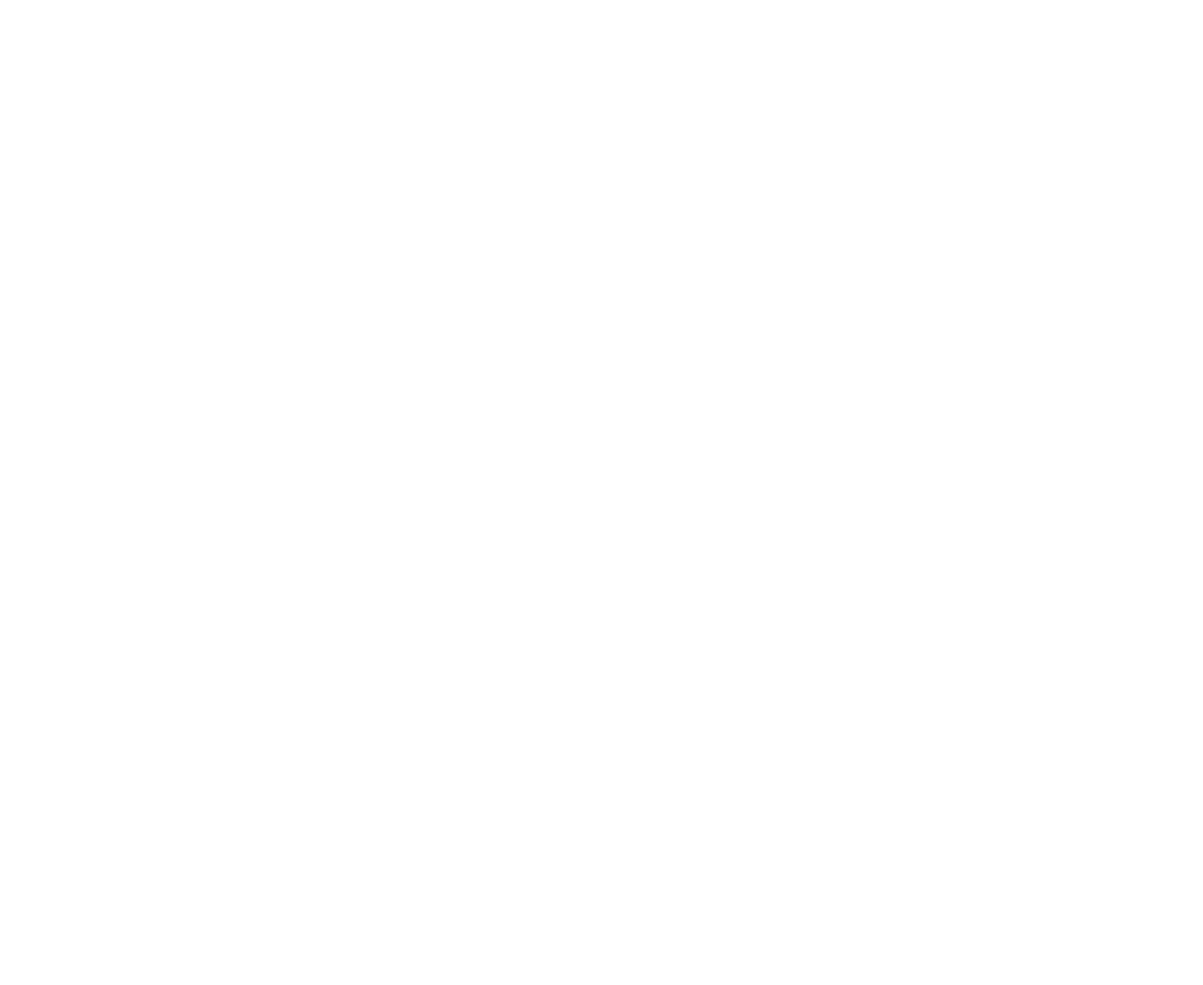
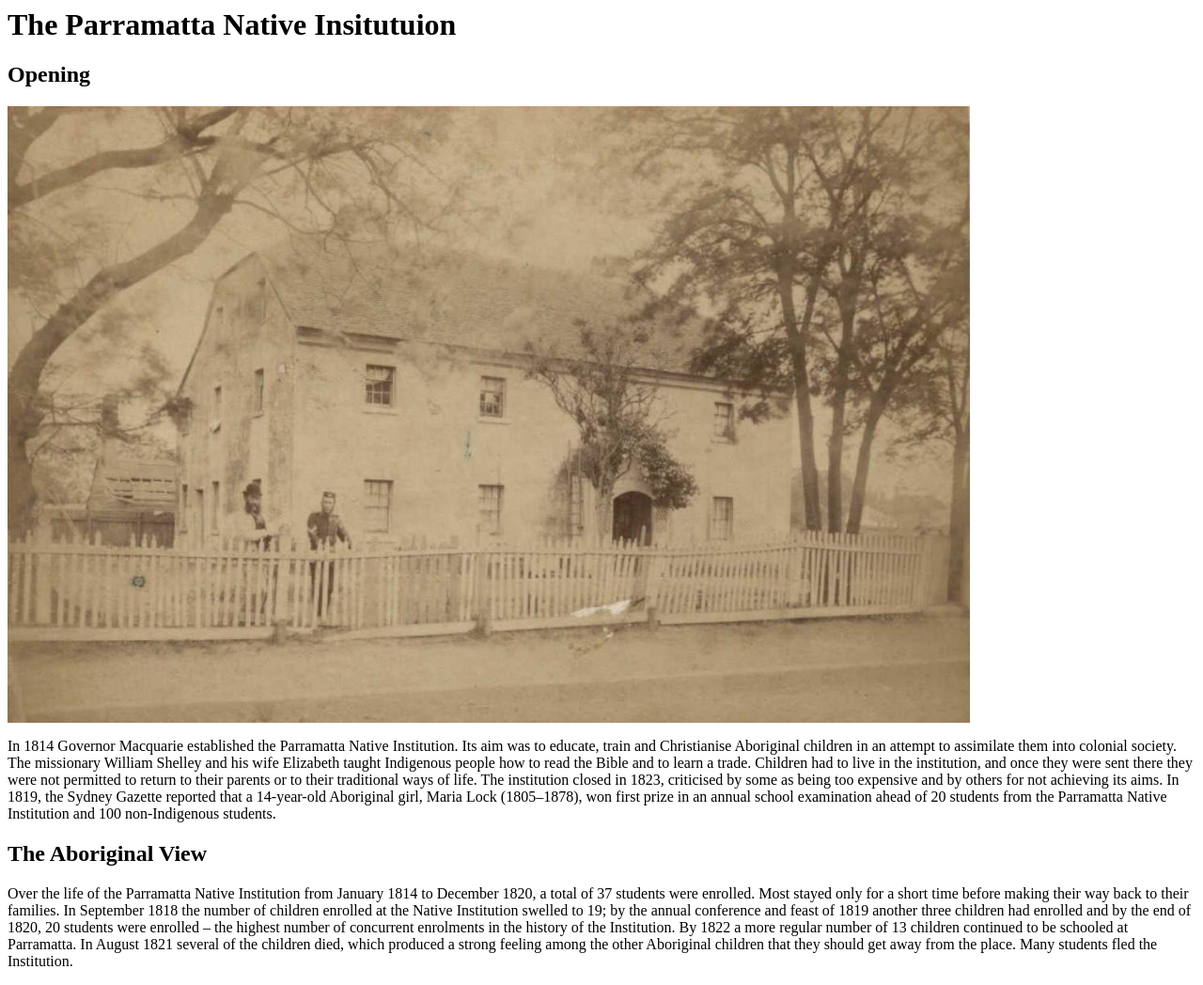
Before and after one commit to HistroryProject/HistoryProject.github.io, a plain HTML site: page index.html in a window 1280 px wide. Shown: the whole page at 94% size. Before the commit the page ends 800 px from the top, so only its background shows below. Drawn offline with Linux system fonts and the light colour scheme.

Commit message:
Added Everything

```diff
--- a/index.html
+++ b/index.html
@@ -1,5 +1,41 @@
 <html>
-<title>Parramatta Native insitution</title>
-<!--Todo Fucking Everything-->
+
+<head>
+    <title>Parramatta Native Insitution</title>
+</head>
+
+<header>
+    <h1>The Parramatta Native Insitutuion</h1>
+</header>
+
+<body>
+    <section id="Opening">
+        <h2>Opening</h2>
+        <img src="Images/Institute.jpg" alt="Instute">
+        <p>In 1814 Governor Macquarie established the Parramatta Native Institution. Its aim was to educate, train and Christianise Aboriginal children in an attempt to assimilate them into colonial society. The missionary William Shelley and his wife Elizabeth
+            taught Indigenous people how to read the Bible and to learn a trade. Children had to live in the institution, and once they were sent there they were not permitted to return to their parents or to their traditional ways of life. The institution
+            closed in 1823, criticised by some as being too expensive and by others for not achieving its aims. In 1819, the Sydney Gazette reported that a 14-year-old Aboriginal girl, Maria Lock (1805–1878), won first prize in an annual school examination
+            ahead of 20 students from the Parramatta Native Institution and 100 non-Indigenous students.</p>
+
+    </section>
+    <section id="Abo-view">
+        <h2>The Aboriginal View</h2>
+        <p>Over the life of the Parramatta Native Institution from January 1814 to December 1820, a total of 37 students were enrolled. Most stayed only for a short time before making their way back to their families. In September 1818 the number of children
+            enrolled at the Native Institution swelled to 19; by the annual conference and feast of 1819 another three children had enrolled and by the end of 1820, 20 students were enrolled – the highest number of concurrent enrolments in the history
+            of the Institution. By 1822 a more regular number of 13 children continued to be schooled at Parramatta. In August 1821 several of the children died, which produced a strong feeling among the other Aboriginal children that they should get
+            away from the place. Many students fled the Institution.
+        </p>
+    </section>
+    <section id="Non-Abo View">
+        <!--TODO Do Non Aboriginal View-->
+    </section>
+    <section id="Analysis Of Sources">
+        <!--TODO Do analysis of source-->
+    </section>
+    <section id="Conclusion">
+        <!--TODO Get Conclusion-->
+    </section>
+</body>
+
 
 </html>
```
Also changed, not shown: Images/Institute.jpg (added).
